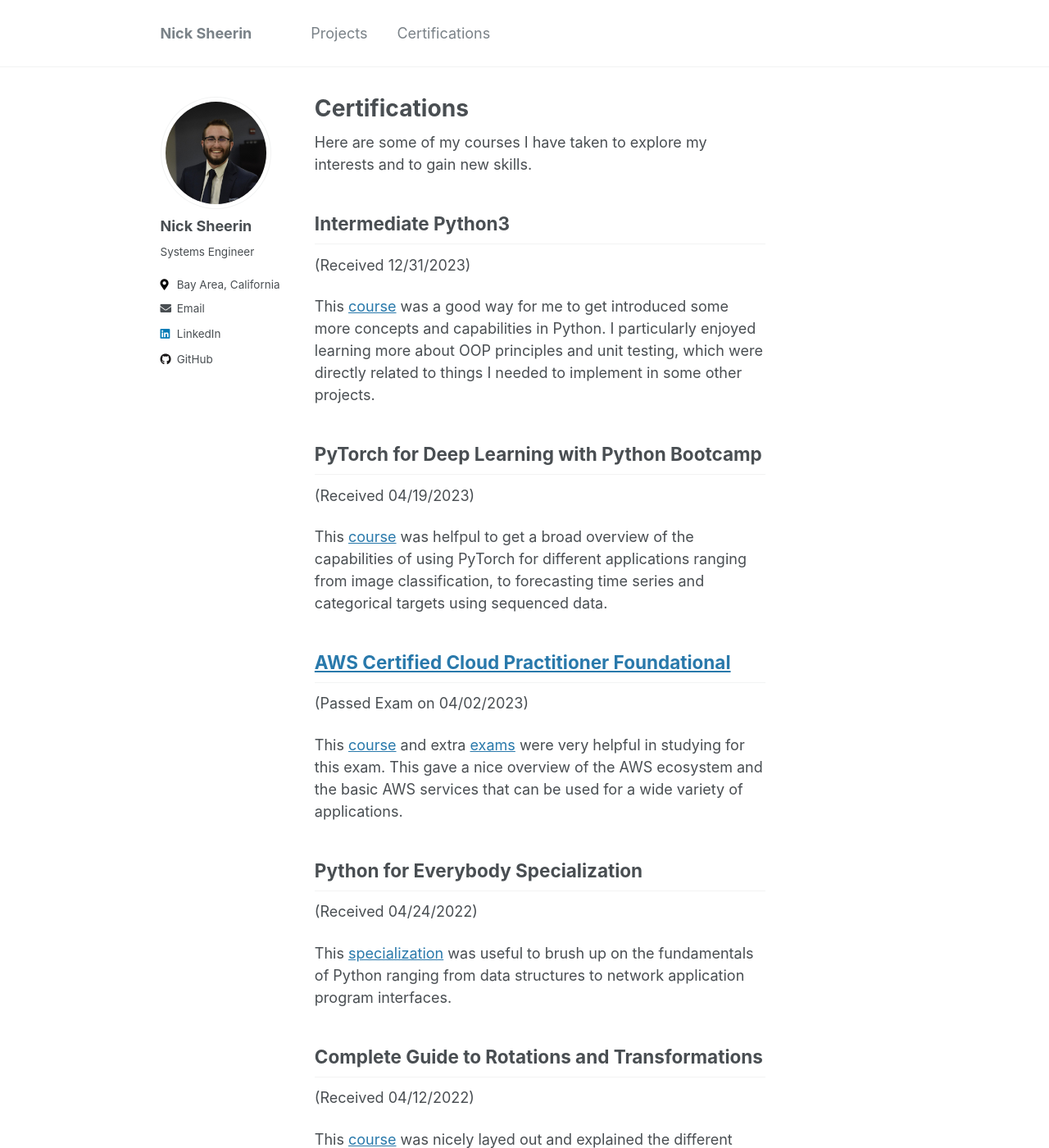
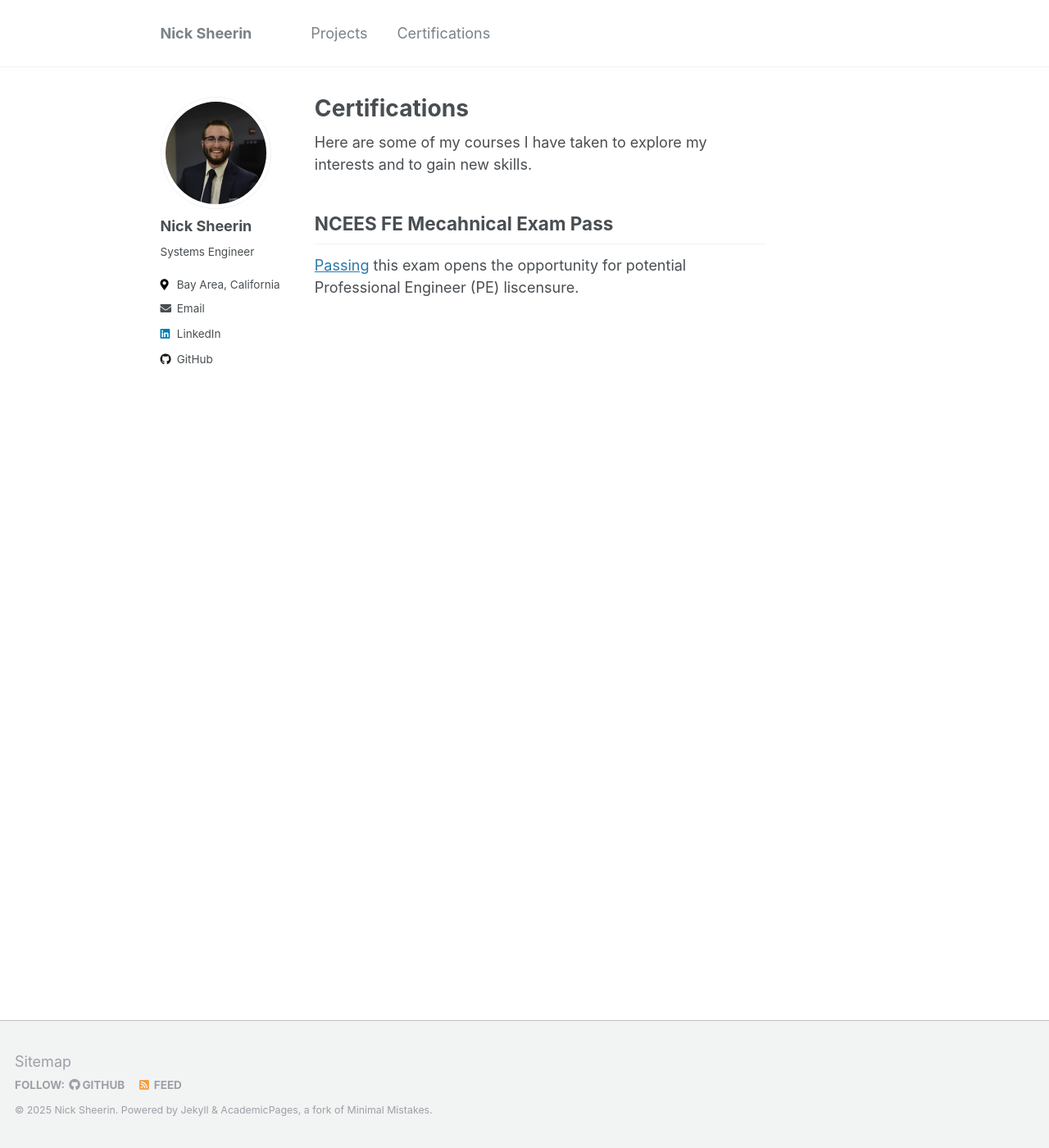
Before and after one commit to nicksheerin/nick_sheerin, a Jekyll site: the page built from _pages/certifications.md, in a window 1280 px wide and 1400 px high. Shown: the whole window at 82% size. Built offline with Jekyll 4.4.1, drawn with Linux system fonts in a browser that asks for light colours; some of the changed text lies outside the part shown.

Commit message:
Certification accessable

```diff
--- a/_pages/certifications.md
+++ b/_pages/certifications.md
@@ -5,7 +5,12 @@ title: "Certifications"
 
 Here are some of my courses I have taken to explore my interests and to gain new skills.
 
-## Intermediate Python3
+## NCEES FE Mecahnical Exam Pass
+
+[Passing](https://account.ncees.org/rn/2298733-1532875-d2f4c20) this exam opens the opportunity for potential Professional Engineer (PE) liscensure.
+
+
+<!-- ## Intermediate Python3
 
 (Received 12/31/2023)
 
@@ -45,4 +50,4 @@ This [specialization](https://www.coursera.org/specializations/sports-analytics)
 
 (Received 11/17/2022)
 
-I was able to complete 4 out of 5 courses needed for this [specialization](https://www.coursera.org/specializations/wharton-entrepreneurship#courses). This was a very good introductory set of materials of understanding the basics of developing and pursuing entrepreneurial opportunities.
+I was able to complete 4 out of 5 courses needed for this [specialization](https://www.coursera.org/specializations/wharton-entrepreneurship#courses). This was a very good introductory set of materials of understanding the basics of developing and pursuing entrepreneurial opportunities. -->
```
